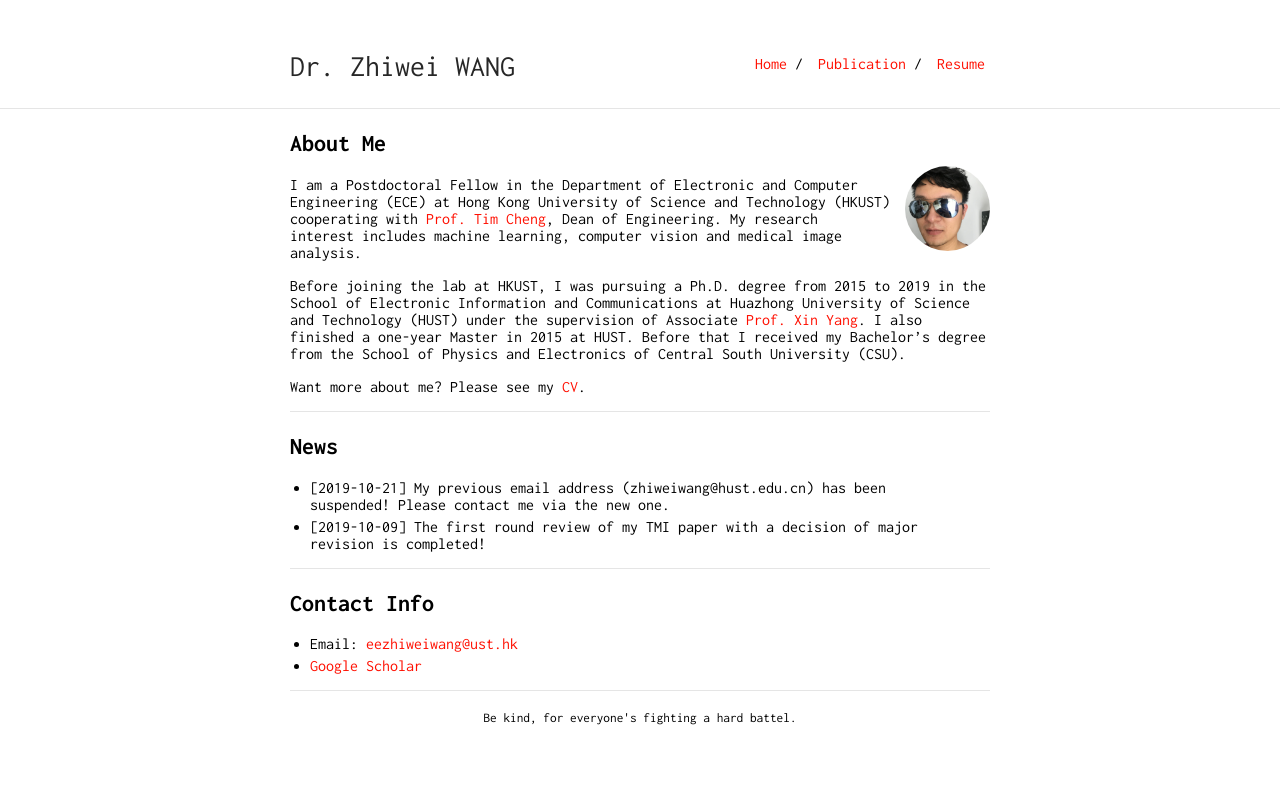
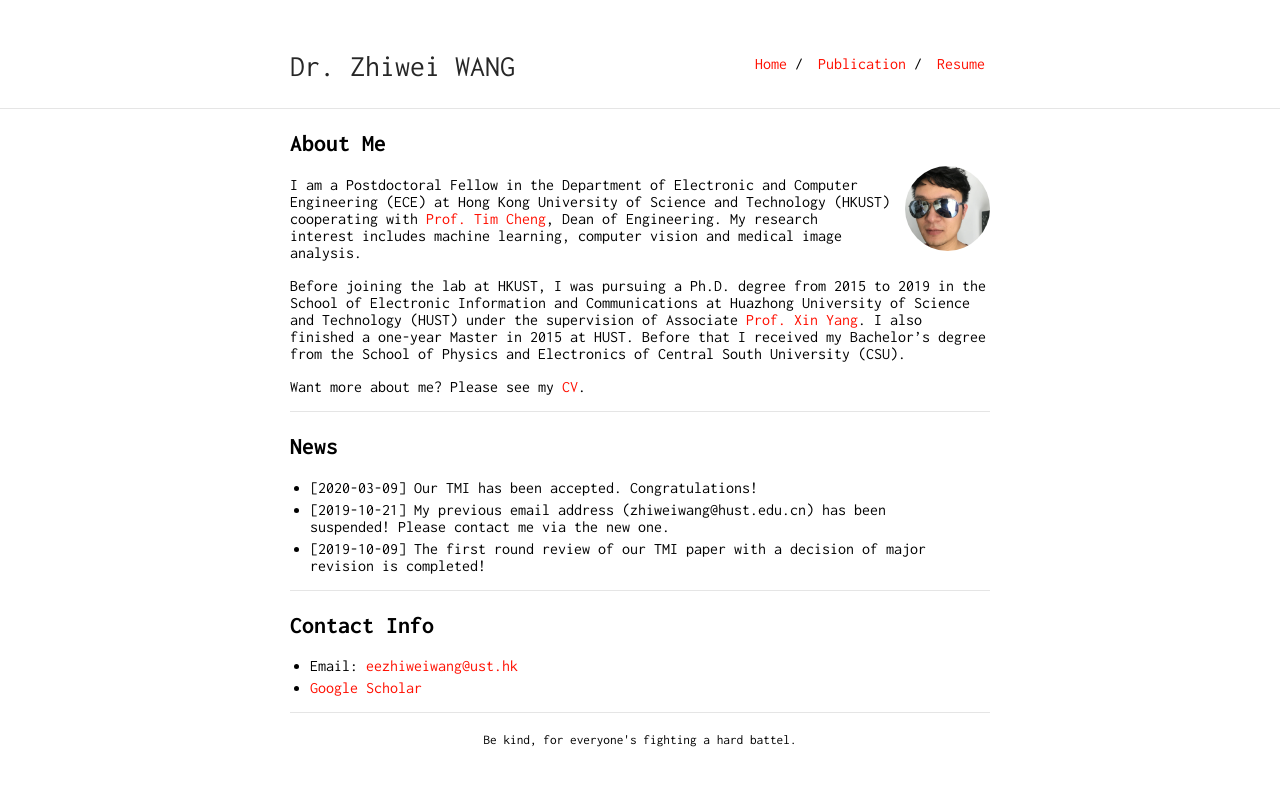
Before and after one commit to Andysis/andysis.github.io, a Jekyll site: the page built from index.md, in a window 1280 px wide. Shown: the top 786 px of the page. Built offline with Jekyll 4.4.1, drawn with Linux system fonts in a browser that asks for light colours; our own code applies the rules of GitHub Pages for plain Markdown files.

Commit message:
2020-3-17

```diff
--- a/index.md
+++ b/index.md
@@ -16,8 +16,9 @@ Want more about me? Please see my [CV](resume.pdf).
 
 ## News
 
+* [2020-03-09] Our TMI has been accepted. Congratulations!
 * [2019-10-21] My previous email address (zhiweiwang@hust.edu.cn) has been suspended! Please contact me via the new one.
-* [2019-10-09] The first round review of my TMI paper with a decision of major revision is completed!
+* [2019-10-09] The first round review of our TMI paper with a decision of major revision is completed!
 
 ---
 
```
Also changed, not shown: publication.md (+1 -1 lines), 1 other file.
